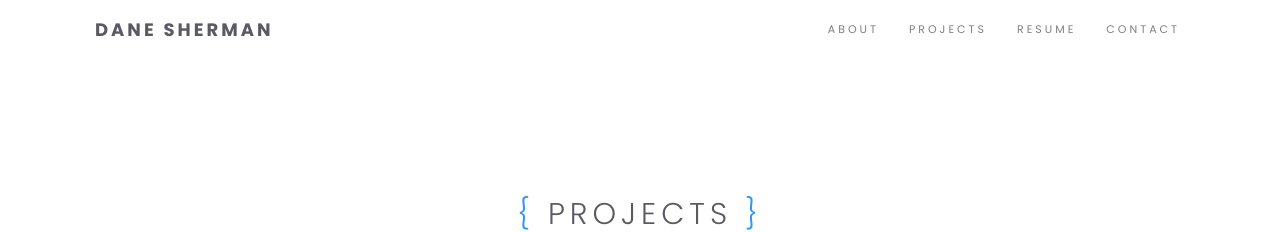
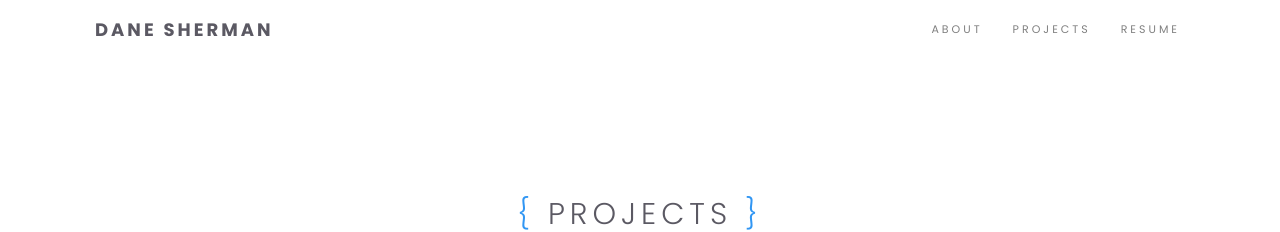
Before and after one commit to Dayn9/dayn9.github.io, a Jekyll site: the page built from projects.html, in a window 1280 px wide and 900 px high. Shown: the top 232 px of the window. Built offline with Jekyll 4.4.1, drawn with Linux system fonts in a browser that asks for light colours.

Commit message:
removed contact from nav

```diff
--- a/_config.yml
+++ b/_config.yml
@@ -31,8 +31,6 @@ navigation:
   url: /#projects
 - text: resume
   url: /#resume
-- text: contact
-  url: /#contact
 
 url: "//dayn9.github.io" # the base hostname & protocol for your site, e.g. http://example.com
 #twitter_username: DaneIsAlive
```
